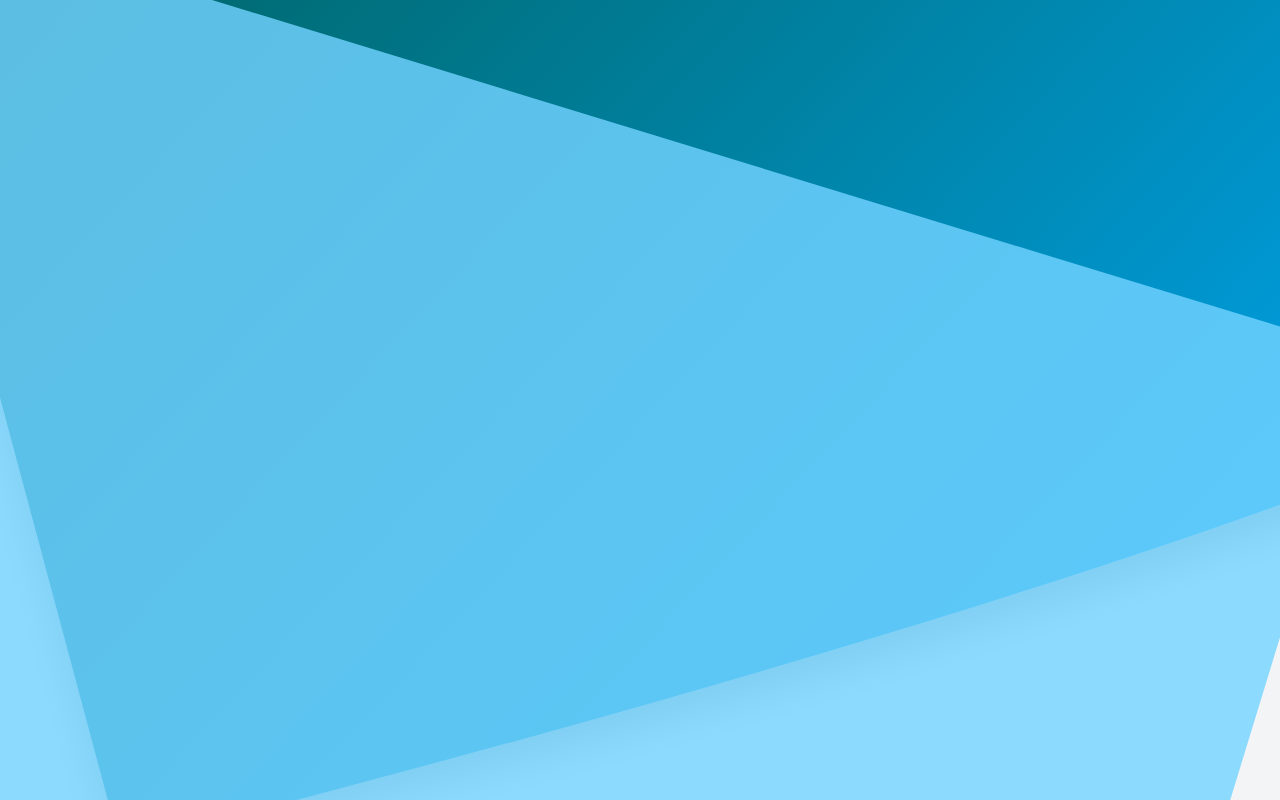
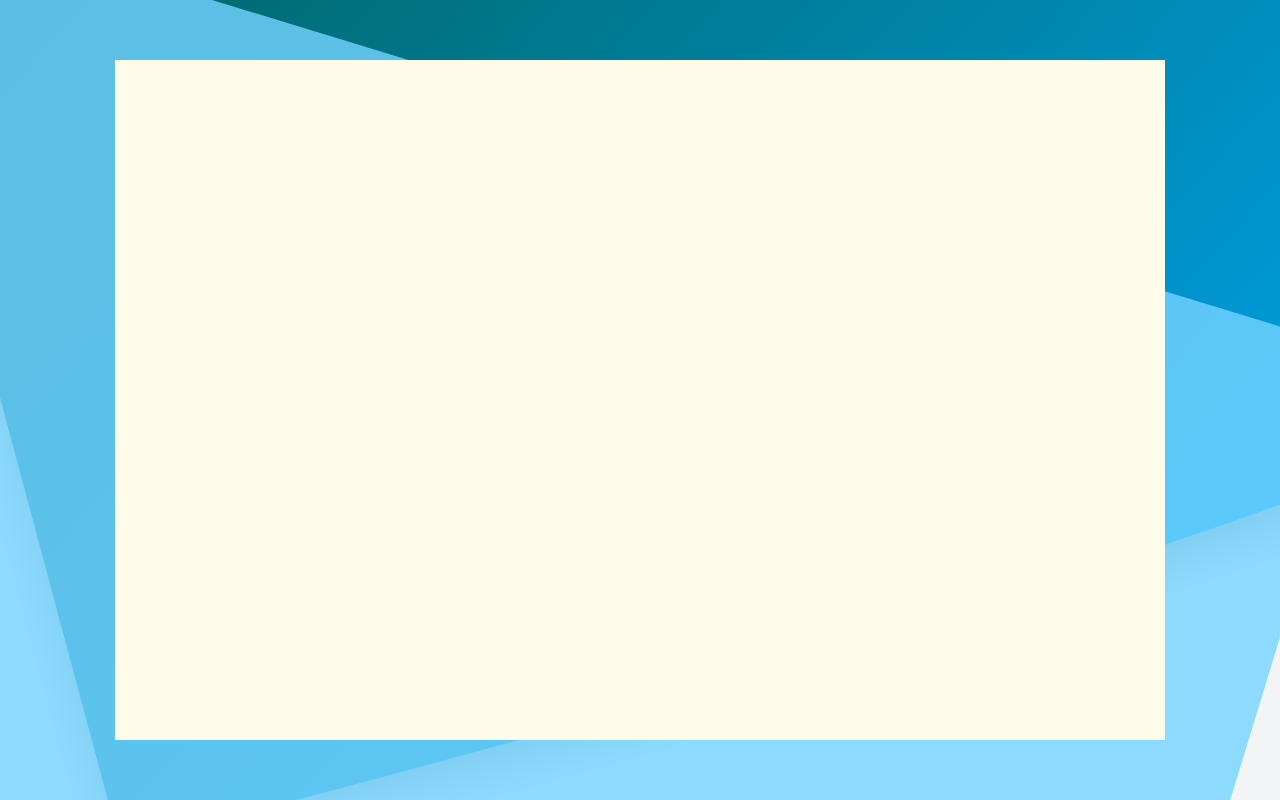
Before and after one commit to yashodha-gunawardana/RAD-coursework-FE, a React (Vite) app: page / in a window 1280 px wide. Built offline with nearby package versions, Linux system fonts and the light colour scheme.

Commit message:
create main card container with fixed size, rounded corners, padding and shadow

```diff
--- a/src/pages/LoginRegister.tsx
+++ b/src/pages/LoginRegister.tsx
@@ -141,6 +141,13 @@ export default function LoginRegister() {
                         rounded-[0_0_70%_0/0_0_20%-0] opacity-80 z-1">
         </div>
 
+        {/* card container */}
+        <div className="relative flex w-[1050px] h-[680px]
+                        shadow-[0_15px_45px_rgba(0,0,0,0,3)]
+                        rounded-x1 overflow-hidden bg-yellow-50 p-10 z-10">
+
+        </div>
+
     </div>
 )
 
```
